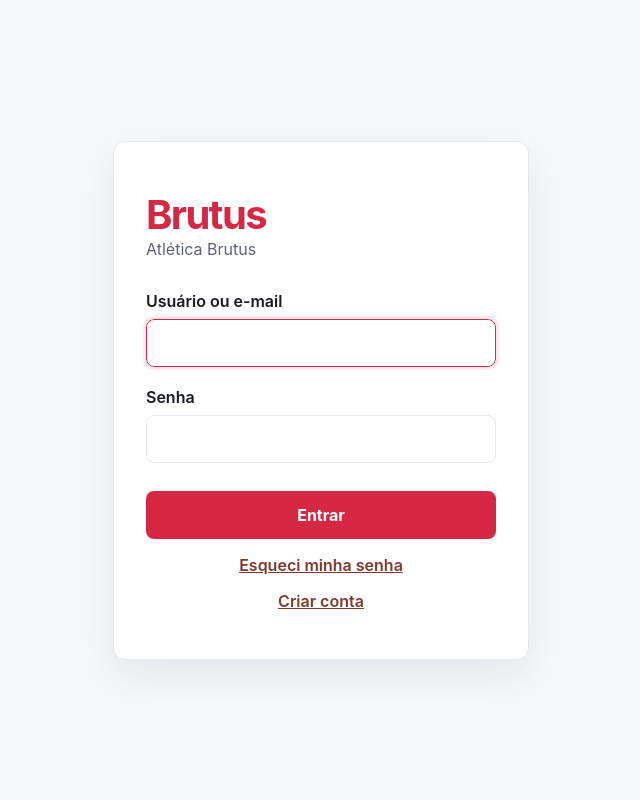
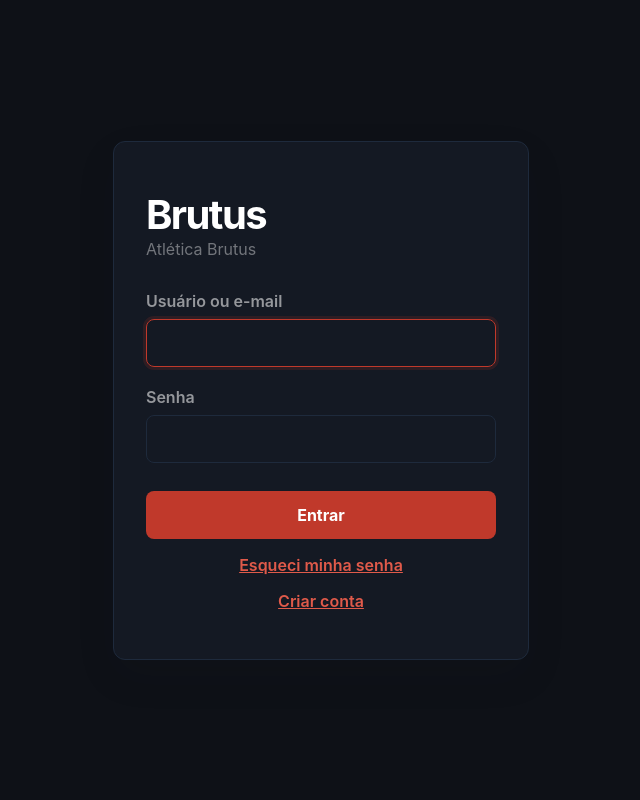
Before and after one commit to anacleal/brutus_software, a Django app: page /login/ in a window 1280 px wide. Shown: the whole page, without its empty margins (319-959 px from the left). Run offline with Django 5.2, Linux system fonts and the light colour scheme.

Commit message:
feat: BR-52 aplicar cores do figma na tela de login

```diff
--- a/backend/apps/users/static/users/css/login.css
+++ b/backend/apps/users/static/users/css/login.css
@@ -1,13 +1,15 @@
-/* cores e espaçamentos copiados do frontend/styles.css (guia visual KAN-16) */
+/* cores copiadas do figma (plataforma web atlética brutus); espaçamentos copiados do frontend/styles.css (guia visual KAN-16) */
 :root {
-  --color-brand-700: #80392B;
-  --color-brand-600: #d62845;
-  --color-brand-100: #fde8ec;
-  --color-ink-900: #171a21;
-  --color-ink-600: #5c6472;
-  --color-surface: #ffffff;
-  --color-canvas: #f7f8fa;
-  --color-border: #e4e7ec;
+  --color-brand-700: #A52F23;
+  --color-brand-600: #C0392B;
+  --color-brand-500: #E05A4A;
+  --color-brand-100: rgb(192 57 43 / 15%);
+  --color-ink-900: #ffffff;
+  --color-ink-700: rgb(255 255 255 / 55%);
+  --color-ink-600: rgb(255 255 255 / 40%);
+  --color-surface: #141923;
+  --color-canvas: #0E1117;
+  --color-border: #1E2A3C;
   --space-2: 0.5rem;
   --space-3: 0.75rem;
   --space-4: 1rem;
@@ -40,7 +42,7 @@ body {
 
 h1 {
   margin: 0;
-  color: var(--color-brand-600);
+  color: var(--color-ink-900);
   font-size: 2.5rem;
   letter-spacing: -0.04em;
 }
@@ -54,7 +56,7 @@ h1 + p {
 p + p {
   margin: 0 0 var(--space-4);
   padding: var(--space-3) var(--space-4);
-  color: var(--color-brand-700);
+  color: var(--color-brand-500);
   background: var(--color-brand-100);
   border-radius: var(--radius-sm);
 }
@@ -66,6 +68,7 @@ form {
 }
 
 label {
+  color: var(--color-ink-700);
   font-weight: 600;
 }
 
@@ -75,6 +78,7 @@ input {
   min-height: 3rem;
   margin-bottom: var(--space-3);
   padding: 0 var(--space-4);
+  color: var(--color-ink-900);
   font: inherit;
   background: var(--color-surface);
   border: 1px solid var(--color-border);
@@ -89,7 +93,7 @@ input:focus-visible {
 button {
   min-height: 3rem;
   margin-top: var(--space-2);
-  color: var(--color-surface);
+  color: var(--color-ink-900);
   font: inherit;
   font-weight: 750;
   background: var(--color-brand-600);
@@ -109,7 +113,7 @@ button:focus-visible {
 
 a {
   margin-top: var(--space-4);
-  color: var(--color-brand-700);
+  color: var(--color-brand-500);
   font-weight: 600;
   text-align: center;
 }
```
